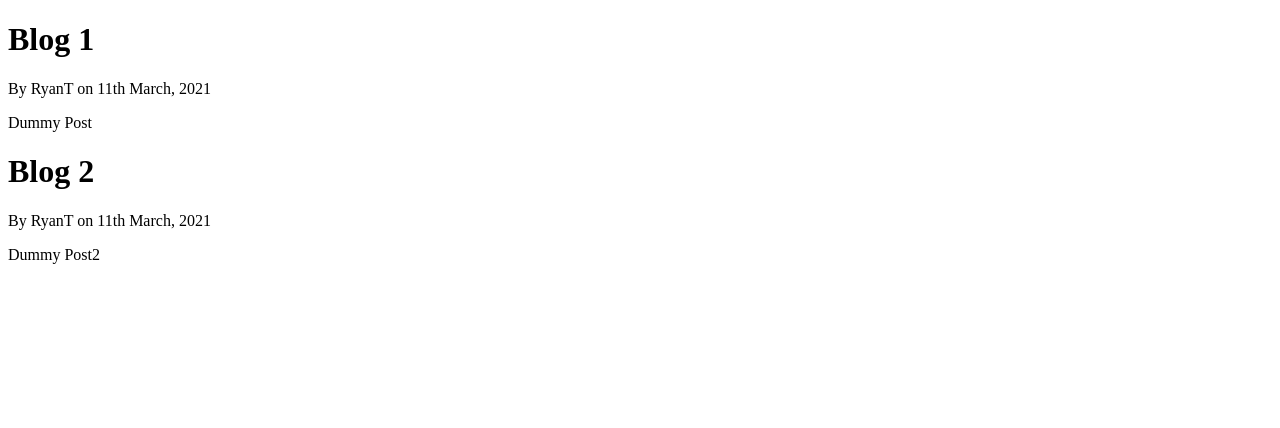
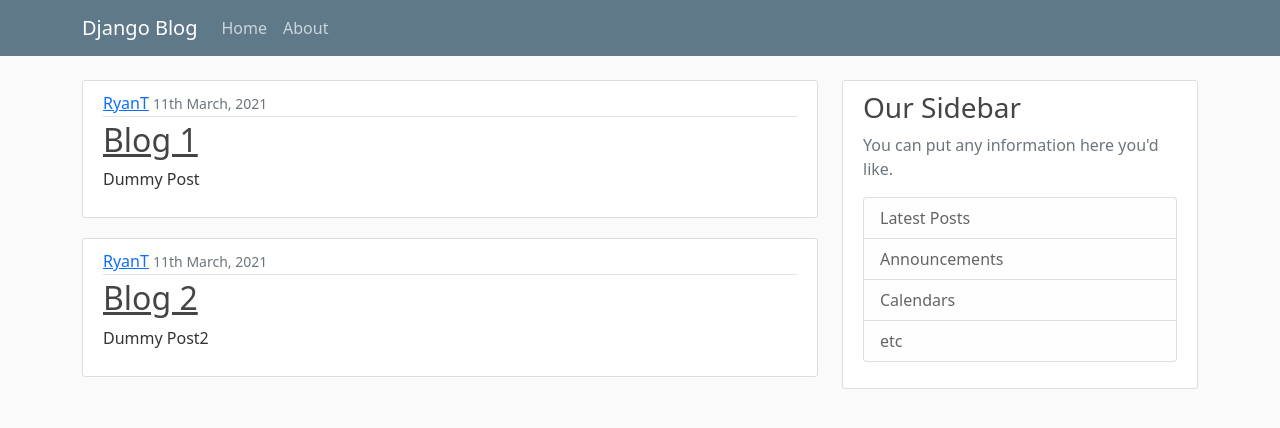
Before and after one commit to niji-co/Fusion-Server, a Django app: page / in a window 1280 px wide. Shown: the top 428 px of the page. Run offline with Django 3.2, Linux system fonts and the light colour scheme.

Commit message:
CSS Styling and bootstrap
learnt about URL tagging in HTML

added some CSS

```diff
--- /dev/null
+++ b/mysite/blog/static/blog/main.css
@@ -0,0 +1,84 @@
+body {
+    background: #fafafa;
+    color: #333333;
+    margin-top: 5rem;
+  }
+
+  h1, h2, h3, h4, h5, h6 {
+    color: #444444;
+  }
+
+  ul {
+    margin: 0;
+  }
+
+  .bg-steel {
+    background-color: #5f788a;
+  }
+
+  .site-header .navbar-nav .nav-link {
+    color: #cbd5db;
+  }
+
+  .site-header .navbar-nav .nav-link:hover {
+    color: #ffffff;
+  }
+
+  .site-header .navbar-nav .nav-link.active {
+    font-weight: 500;
+  }
+
+  .content-section {
+    background: #ffffff;
+    padding: 10px 20px;
+    border: 1px solid #dddddd;
+    border-radius: 3px;
+    margin-bottom: 20px;
+  }
+
+  .article-title {
+    color: #444444;
+  }
+
+  a.article-title:hover {
+    color: #428bca;
+    text-decoration: none;
+  }
+
+  .article-content {
+    white-space: pre-line;
+  }
+
+  .article-img {
+    height: 65px;
+    width: 65px;
+    margin-right: 16px;
+  }
+
+  .article-metadata {
+    padding-bottom: 1px;
+    margin-bottom: 4px;
+    border-bottom: 1px solid #e3e3e3
+  }
+
+  .article-metadata a:hover {
+    color: #333;
+    text-decoration: none;
+  }
+
+  .article-svg {
+    width: 25px;
+    height: 25px;
+    vertical-align: middle;
+  }
+
+  .account-img {
+    height: 125px;
+    width: 125px;
+    margin-right: 20px;
+    margin-bottom: 16px;
+  }
+
+  .account-heading {
+    font-size: 2.5rem;
+  }
--- a/mysite/blog/templates/blog/base.html
+++ b/mysite/blog/templates/blog/base.html
@@ -1,9 +1,15 @@
+{%load static%}
+
 <!DOCTYPE html>
 <html lang="en">
 <head>
     <meta charset="UTF-8">
     <meta http-equiv="X-UA-Compatible" content="IE=edge">
     <meta name="viewport" content="width=device-width, initial-scale=1.0">
+
+    <!-- Bootstrap CSS -->
+    <link href="https://cdn.jsdelivr.net/npm/bootstrap@5.0.0-beta2/dist/css/bootstrap.min.css" rel="stylesheet" integrity="sha384-BmbxuPwQa2lc/FVzBcNJ7UAyJxM6wuqIj61tLrc4wSX0szH/Ev+nYRRuWlolflfl" crossorigin="anonymous">
+    <link rel="stylesheet" type="text/css" href="{% static 'blog/main.css' %}">
     {%if title%}
         <title>Django Blog - {{title}}</title>
     {%else%}
@@ -11,7 +17,49 @@
     {%endif%}
 </head>
 <body>
-    {%block content%}
-    {%endblock%}
+    <header class="site-header">
+        <nav class="navbar navbar-expand-md navbar-dark bg-steel fixed-top">
+          <div class="container">
+            <a class="navbar-brand mr-4" href="/">Django Blog</a>
+            <button class="navbar-toggler" type="button" data-toggle="collapse" data-target="#navbarToggle" aria-controls="navbarToggle" aria-expanded="false" aria-label="Toggle navigation">
+            <span class="navbar-toggler-icon"></span>
+            </button>
+            <div class="collapse navbar-collapse" id="navbarToggle">
+              <div class="navbar-nav mr-auto">
+                <a class="nav-item nav-link" href="{% url 'blog-home' %}">Home</a>
+                <a class="nav-item nav-link" href="{% url 'blog-about' %}">About</a>
+              </div>
+              <!-- Navbar Right Side -->
+              <div class="navbar-nav">
+              </div>
+            </div>
+          </div>
+        </nav>
+      </header>
+
+      <main role="main" class="container">
+        <div class="row">
+          <div class="col-md-8">
+            {%block content%}
+            {%endblock%}
+          </div>
+          <div class="col-md-4">
+            <div class="content-section">
+              <h3>Our Sidebar</h3>
+              <p class='text-muted'>You can put any information here you'd like.
+                <ul class="list-group">
+                  <li class="list-group-item list-group-item-light">Latest Posts</li>
+                  <li class="list-group-item list-group-item-light">Announcements</li>
+                  <li class="list-group-item list-group-item-light">Calendars</li>
+                  <li class="list-group-item list-group-item-light">etc</li>
+                </ul>
+              </p>
+            </div>
+          </div>
+        </div>
+      </main>
+
+
+    <script src="https://cdn.jsdelivr.net/npm/bootstrap@5.0.0-beta2/dist/js/bootstrap.bundle.min.js" integrity="sha384-b5kHyXgcpbZJO/tY9Ul7kGkf1S0CWuKcCD38l8YkeH8z8QjE0GmW1gYU5S9FOnJ0" crossorigin="anonymous"></script>
 </body>
 </html>
--- a/mysite/blog/templates/blog/home.html
+++ b/mysite/blog/templates/blog/home.html
@@ -2,8 +2,15 @@
 
 {% block content %}
     {%for post in posts%}
-        <h1>{{ post.title }}</h1>
-        <p>By {{ post.author }} on {{post.date_posted}}</p>
-        <p>{{post.content}}</p>
+    <article class="media content-section">
+        <div class="media-body">
+          <div class="article-metadata">
+            <a class="mr-2" href="#">{{ post.author }}</a>
+            <small class="text-muted">{{ post.date_posted }}</small>
+          </div>
+          <h2><a class="article-title" href="#">{{ post.title }}</a></h2>
+          <p class="article-content">{{ post.content }}</p>
+        </div>
+      </article>
     {%endfor%}
 {% endblock content%}
```
